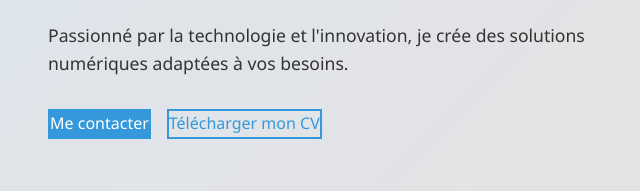
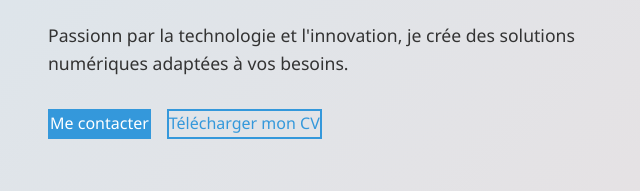
Before and after one commit to Liferenew70/CV-junior, a plain HTML site: page index.html in a window 1280 px wide. Shown: the part 500-691 px from the top of the page, 31-671 px from the left. Drawn offline with Linux system fonts and the light colour scheme.

Commit message:
patonné sans é

```diff
--- a/index.html
+++ b/index.html
@@ -46,7 +46,7 @@
             <div class="hero-content">
                 <h1>Bonjour, je suis <span>Toure Dibegnon Junior Armel</span></h1>
                 <h2>Développeur d'Applications & Designer Graphique</h2>
-                <p>Passionné par la technologie et l'innovation, je crée des solutions numériques adaptées à vos besoins.</p>
+                <p>Passionn par la technologie et l'innovation, je crée des solutions numériques adaptées à vos besoins.</p>
                 <div class="hero-buttons">
                     <a href="#contact" class="btn-primary">Me contacter</a>
                     <a href="assets/JuniorCv.pdf" download class="btn-secondary">Télécharger mon CV</a>
```
